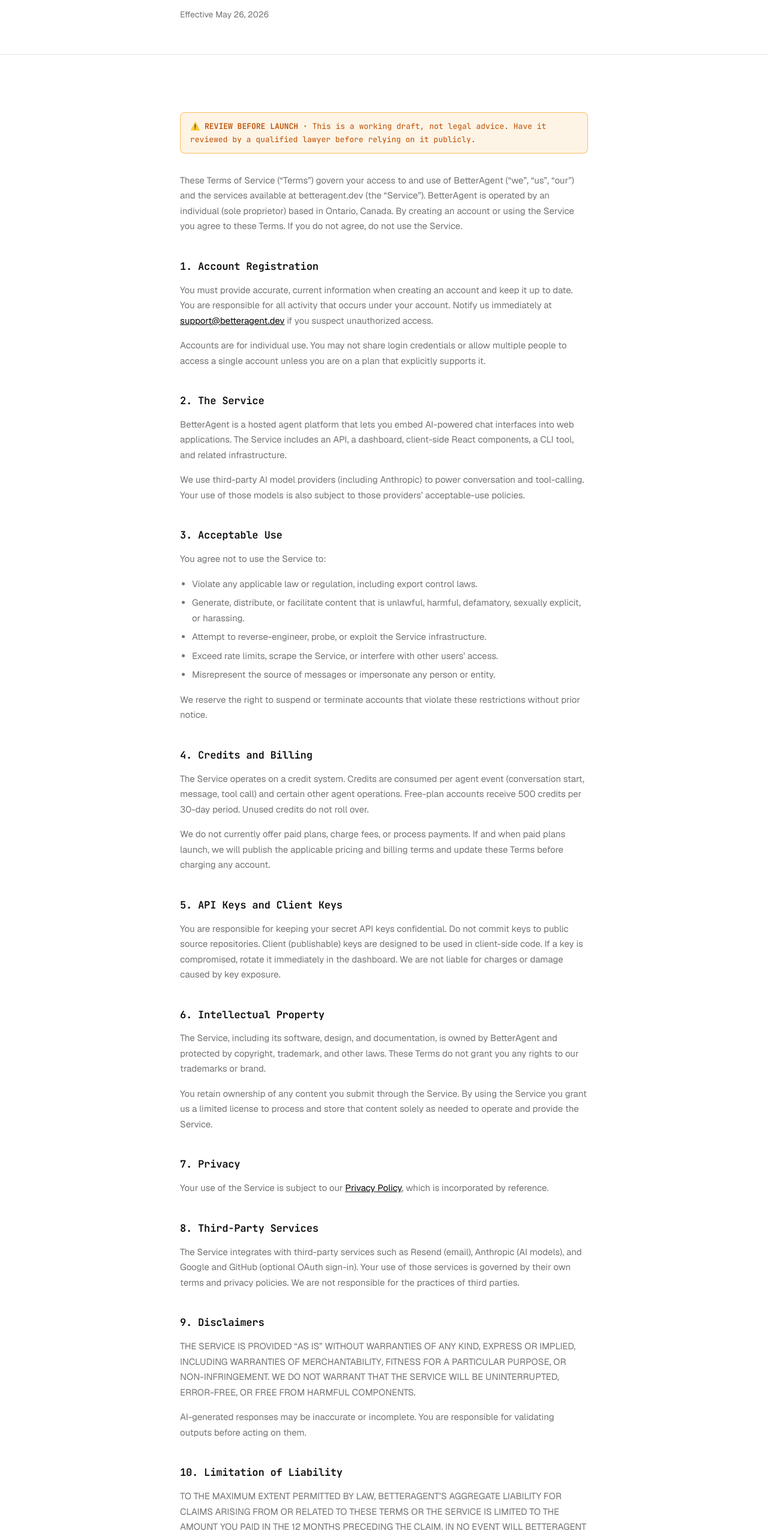
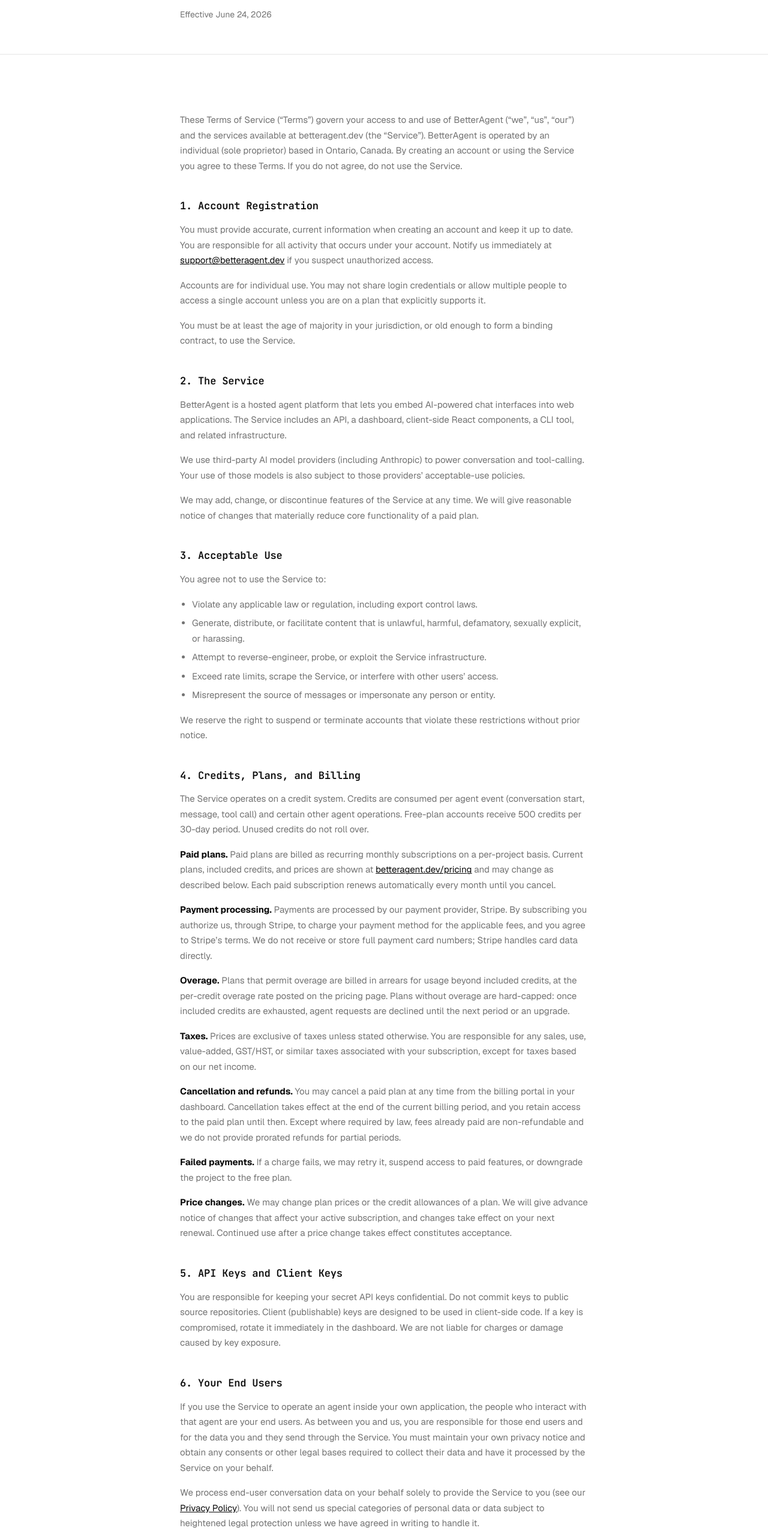
Before and after one commit to incogiscool/better-agent, a Next.js app: page /terms in a window 1280 px wide. Shown: the part 234-2797 px from the top of the page at 60% size. Built offline with nearby package versions, Linux system fonts and the light colour scheme; no server answers.

Commit message:
Terms and privacy

```diff
--- a/app/(public)/privacy/page.tsx
+++ b/app/(public)/privacy/page.tsx
@@ -6,7 +6,7 @@
   description: "How BetterAgent collects, uses, and protects your data.",
 };
 
-const EFFECTIVE_DATE = "May 26, 2026";
+const EFFECTIVE_DATE = "June 24, 2026";
 
 export default function PrivacyPage() {
   return (
@@ -27,7 +27,6 @@
 
       <section className={SEC}>
         <div className={cn(WRAP, "max-w-[760px]")}>
-          <ReviewBanner />
           <Prose>
             <p>
               This Privacy Policy describes how BetterAgent (&ldquo;we&rdquo;,
@@ -35,6 +34,15 @@
               information when you use betteragent.dev and related services
               (the &ldquo;Service&rdquo;). BetterAgent is operated by an
               individual (sole proprietor) based in Ontario, Canada.
+            </p>
+            <p>
+              This policy describes how we handle data for which we are the
+              controller — primarily account holders&rsquo; data. When you
+              deploy an agent in your own application, we process your end
+              users&rsquo; conversation data on your behalf, as your processor;
+              you remain responsible for your own privacy notice and legal basis
+              for that data (see &ldquo;Conversation data&rdquo; below and the{" "}
+              <a href="/terms">Terms of Service</a>).
             </p>
 
             <H3>1. Information We Collect</H3>
@@ -45,8 +53,14 @@
               in with Google or GitHub, in which case we store an account
               identifier from that provider and the OAuth tokens needed to
               authenticate you. Authentication is handled by our self-hosted
-              auth layer (better-auth). We do not currently offer paid plans, so
-              we do not collect or store payment information.
+              auth layer (better-auth).
+            </p>
+            <p>
+              <strong>Billing information.</strong> When you subscribe to a paid
+              plan, payments are processed by Stripe. We do not receive or store
+              your full payment card number; Stripe handles card data directly.
+              We store a Stripe customer identifier, your subscription plan and
+              status, billing period, and the email associated with billing.
             </p>
             <p>
               <strong>Usage data.</strong> We log API requests, credit
@@ -65,7 +79,16 @@
               message, the agent&rsquo;s response, and the inputs and outputs of
               any tools the agent calls. We retain this conversation history to
               power multi-turn context and to display run history in your
-              dashboard. See &ldquo;Data Retention&rdquo; below.
+              dashboard. We process this data on your behalf as your processor;
+              you are responsible for the lawful basis and any notices required
+              for your end users. See &ldquo;Data Retention&rdquo; below.
+            </p>
+            <p>
+              <strong>Product analytics.</strong> We use PostHog to understand
+              how the dashboard and marketing site are used and to capture error
+              diagnostics. This includes events such as page views and feature
+              interactions, along with a device/browser identifier. Analytics
+              requests are routed through our own domain.
             </p>
             <p>
               <strong>Technical data.</strong> We store the IP address and
@@ -77,6 +100,7 @@
             <H3>2. How We Use Information</H3>
             <ul>
               <li>Authenticate you and operate your account.</li>
+              <li>Process payments and manage paid subscriptions.</li>
               <li>Enforce plan credit limits and prevent overuse.</li>
               <li>
                 Route agent requests and return responses to your application.
@@ -93,8 +117,8 @@
                 Detect and prevent abuse, fraud, and policy violations.
               </li>
               <li>
-                Improve the Service through aggregated, anonymized usage
-                analytics.
+                Understand and improve the Service through product analytics and
+                error diagnostics.
               </li>
               <li>
                 Send operational account emails, such as credit-limit warnings.
@@ -103,18 +127,25 @@
             <p>
               We do not use conversation content to train AI models.
             </p>
+            <p>
+              Where the law requires a legal basis (such as the EU/UK GDPR), we
+              rely on performance of our contract with you, our legitimate
+              interests in operating and securing the Service, compliance with
+              legal obligations, and your consent where applicable.
+            </p>
 
-            <H3>3. Information Sharing</H3>
+            <H3>3. Information Sharing and Subprocessors</H3>
             <p>
               We do not sell personal information. We share data only with:
             </p>
             <ul>
               <li>
-                <strong>Service providers</strong> necessary to operate the
-                platform: Anthropic (AI inference), Neon (database hosting),
-                Upstash (rate limiting), Resend (email), and our hosting
-                provider. We enter into data processing agreements with these
-                providers where applicable.
+                <strong>Service providers (subprocessors)</strong> necessary to
+                operate the platform: Anthropic (AI inference), Stripe
+                (payments), Neon (database hosting), Upstash (rate limiting),
+                Resend (email), PostHog (product analytics), and Vercel
+                (application hosting). We enter into data processing agreements
+                with these providers where applicable.
               </li>
               <li>
                 <strong>Legal and safety.</strong> We may disclose data when
@@ -150,34 +181,45 @@
               account or a project from the dashboard, the associated data —
               including projects, tools, conversation history, and usage logs —
               is permanently deleted. We do not keep a recovery copy after
-              deletion.
+              deletion. We may retain limited billing records where required for
+              tax or accounting purposes.
             </p>
 
             <H3>6. Your Rights</H3>
             <p>
               Under Canada&rsquo;s Personal Information Protection and Electronic
               Documents Act (PIPEDA) and, depending on where you live, other
-              applicable laws, you may have rights to access, correct, or delete
-              your personal data, or to receive a portable copy of it. You can
-              delete your account and its data directly from the dashboard. For
-              other requests, email{" "}
+              laws such as the EU/UK GDPR or U.S. state privacy laws, you may
+              have rights to access, correct, delete, or port your personal
+              data, to object to or restrict certain processing, and to withdraw
+              consent. You can delete your account and its data directly from the
+              dashboard. For other requests, email{" "}
               <a href="mailto:legal@betteragent.dev">
                 legal@betteragent.dev
               </a>
-              . We will respond within 30 days.
+              . We will respond within the timeframe required by applicable law,
+              and within 30 days where no specific period applies.
+            </p>
+            <p>
+              If you are an end user of an application built on BetterAgent,
+              please direct privacy requests to the operator of that
+              application, who is the controller of your data; we will assist
+              them as their processor.
             </p>
             <p>
               If you have a concern we have not resolved, you may contact the
-              Office of the Privacy Commissioner of Canada.
+              Office of the Privacy Commissioner of Canada or your local data
+              protection authority.
             </p>
 
             <H3>7. Cookies and Tracking</H3>
             <p>
-              We use strictly-necessary cookies to maintain your session. We do
-              not use third-party advertising cookies or cross-site tracking.
-              You can control cookie preferences in your browser settings, though
-              disabling session cookies will prevent you from logging in. We do
-              not currently use any third-party web analytics.
+              We use strictly-necessary cookies to maintain your session, and
+              analytics cookies/identifiers from PostHog to measure product
+              usage. We do not use advertising cookies or sell your data for
+              cross-context behavioural advertising. You can control cookies in
+              your browser settings, though disabling session cookies will
+              prevent you from logging in.
             </p>
 
             <H3>8. Children&rsquo;s Privacy</H3>
@@ -190,10 +232,15 @@
 
             <H3>9. International Transfers</H3>
             <p>
-              BetterAgent operates in Canada. If you access the Service from
-              outside Canada, your information will be transferred to and
-              processed in Canada. By using the Service you consent to this
-              transfer.
+              BetterAgent operates in Canada, and our subprocessors may process
+              data in the United States and elsewhere. If you access the Service
+              from outside Canada — including from the EU or UK — your
+              information will be transferred to and processed in Canada, the
+              United States, and other countries where we or our subprocessors
+              operate. We rely on appropriate safeguards for these transfers,
+              such as adequacy decisions or standard contractual clauses, where
+              required by law. By using the Service you consent to these
+              transfers.
             </p>
 
             <H3>10. Changes to This Policy</H3>
@@ -226,16 +273,6 @@
   );
 }
 
-function ReviewBanner() {
-  return (
-    <div className="mb-8 rounded-md border border-amber-500/60 bg-amber-500/10 px-4 py-3 font-mono text-[13px] leading-relaxed text-amber-700 dark:text-amber-400">
-      <span className="font-semibold">⚠️ REVIEW BEFORE LAUNCH · </span>
-      This is a working draft, not legal advice. Have it reviewed by a qualified
-      lawyer before relying on it publicly.
-    </div>
-  );
-}
-
 function Prose({ children }: { children: React.ReactNode }) {
   return (
     <div className="font-sans text-[15px] leading-[1.7] text-foreground [&_p]:text-muted-foreground [&_p]:mb-4 [&_ul]:text-muted-foreground [&_ul]:mb-4 [&_ul]:pl-5 [&_ul]:space-y-1.5 [&_li]:list-disc [&_a]:text-foreground [&_a]:underline [&_a:hover]:text-primary [&_strong]:text-foreground">
--- a/app/(public)/terms/page.tsx
+++ b/app/(public)/terms/page.tsx
@@ -6,7 +6,7 @@
   description: "Terms and conditions for using BetterAgent.",
 };
 
-const EFFECTIVE_DATE = "May 26, 2026";
+const EFFECTIVE_DATE = "June 24, 2026";
 
 export default function TermsPage() {
   return (
@@ -27,7 +27,6 @@
 
       <section className={SEC}>
         <div className={cn(WRAP, "max-w-[760px]")}>
-          <ReviewBanner />
           <Prose>
             <p>
               These Terms of Service (&ldquo;Terms&rdquo;) govern your access to
@@ -54,6 +53,10 @@
               credentials or allow multiple people to access a single account
               unless you are on a plan that explicitly supports it.
             </p>
+            <p>
+              You must be at least the age of majority in your jurisdiction, or
+              old enough to form a binding contract, to use the Service.
+            </p>
 
             <H3>2. The Service</H3>
             <p>
@@ -66,6 +69,11 @@
               We use third-party AI model providers (including Anthropic) to
               power conversation and tool-calling. Your use of those models is
               also subject to those providers&rsquo; acceptable-use policies.
+            </p>
+            <p>
+              We may add, change, or discontinue features of the Service at any
+              time. We will give reasonable notice of changes that materially
+              reduce core functionality of a paid plan.
             </p>
 
             <H3>3. Acceptable Use</H3>
@@ -97,7 +105,7 @@
               violate these restrictions without prior notice.
             </p>
 
-            <H3>4. Credits and Billing</H3>
+            <H3>4. Credits, Plans, and Billing</H3>
             <p>
               The Service operates on a credit system. Credits are consumed per
               agent event (conversation start, message, tool call) and certain
@@ -105,10 +113,52 @@
               30-day period. Unused credits do not roll over.
             </p>
             <p>
-              We do not currently offer paid plans, charge fees, or process
-              payments. If and when paid plans launch, we will publish the
-              applicable pricing and billing terms and update these Terms before
-              charging any account.
+              <strong>Paid plans.</strong> Paid plans are billed as recurring
+              monthly subscriptions on a per-project basis. Current plans,
+              included credits, and prices are shown at{" "}
+              <a href="/pricing">betteragent.dev/pricing</a> and may change as
+              described below. Each paid subscription renews automatically every
+              month until you cancel.
+            </p>
+            <p>
+              <strong>Payment processing.</strong> Payments are processed by our
+              payment provider, Stripe. By subscribing you authorize us, through
+              Stripe, to charge your payment method for the applicable fees, and
+              you agree to Stripe&rsquo;s terms. We do not receive or store full
+              payment card numbers; Stripe handles card data directly.
+            </p>
+            <p>
+              <strong>Overage.</strong> Plans that permit overage are billed in
+              arrears for usage beyond included credits, at the per-credit
+              overage rate posted on the pricing page. Plans without overage are
+              hard-capped: once included credits are exhausted, agent requests
+              are declined until the next period or an upgrade.
+            </p>
+            <p>
+              <strong>Taxes.</strong> Prices are exclusive of taxes unless
+              stated otherwise. You are responsible for any sales, use,
+              value-added, GST/HST, or similar taxes associated with your
+              subscription, except for taxes based on our net income.
+            </p>
+            <p>
+              <strong>Cancellation and refunds.</strong> You may cancel a paid
+              plan at any time from the billing portal in your dashboard.
+              Cancellation takes effect at the end of the current billing
+              period, and you retain access to the paid plan until then. Except
+              where required by law, fees already paid are non-refundable and we
+              do not provide prorated refunds for partial periods.
+            </p>
+            <p>
+              <strong>Failed payments.</strong> If a charge fails, we may retry
+              it, suspend access to paid features, or downgrade the project to
+              the free plan.
+            </p>
+            <p>
+              <strong>Price changes.</strong> We may change plan prices or the
+              credit allowances of a plan. We will give advance notice of
+              changes that affect your active subscription, and changes take
+              effect on your next renewal. Continued use after a price change
+              takes effect constitutes acceptance.
             </p>
 
             <H3>5. API Keys and Client Keys</H3>
@@ -120,7 +170,26 @@
               are not liable for charges or damage caused by key exposure.
             </p>
 
-            <H3>6. Intellectual Property</H3>
+            <H3>6. Your End Users</H3>
+            <p>
+              If you use the Service to operate an agent inside your own
+              application, the people who interact with that agent are your end
+              users. As between you and us, you are responsible for those end
+              users and for the data you and they send through the Service. You
+              must maintain your own privacy notice and obtain any consents or
+              other legal bases required to collect their data and have it
+              processed by the Service on your behalf.
+            </p>
+            <p>
+              We process end-user conversation data on your behalf solely to
+              provide the Service to you (see our{" "}
+              <a href="/privacy">Privacy Policy</a>). You will not send us
+              special categories of personal data or data subject to
+              heightened legal protection unless we have agreed in writing to
+              handle it.
+            </p>
+
+            <H3>7. Intellectual Property</H3>
             <p>
               The Service, including its software, design, and documentation,
               is owned by BetterAgent and protected by copyright, trademark,
@@ -134,23 +203,24 @@
               provide the Service.
             </p>
 
-            <H3>7. Privacy</H3>
+            <H3>8. Privacy</H3>
             <p>
               Your use of the Service is subject to our{" "}
               <a href="/privacy">Privacy Policy</a>, which is incorporated by
               reference.
             </p>
 
-            <H3>8. Third-Party Services</H3>
+            <H3>9. Third-Party Services</H3>
             <p>
-              The Service integrates with third-party services such as Resend
-              (email), Anthropic (AI models), and Google and GitHub (optional
-              OAuth sign-in). Your use of those services is governed by their
-              own terms and privacy policies. We are not responsible for the
+              The Service integrates with third-party services, including
+              Anthropic (AI models), Stripe (payments), Resend (email), PostHog
+              (product analytics), and Google and GitHub (optional OAuth
+              sign-in). Your use of those services is governed by their own
+              terms and privacy policies. We are not responsible for the
               practices of third parties.
             </p>
 
-            <H3>9. Disclaimers</H3>
+            <H3>10. Disclaimers</H3>
             <p>
               THE SERVICE IS PROVIDED &ldquo;AS IS&rdquo; WITHOUT WARRANTIES OF
               ANY KIND, EXPRESS OR IMPLIED, INCLUDING WARRANTIES OF
@@ -163,26 +233,39 @@
               responsible for validating outputs before acting on them.
             </p>
 
-            <H3>10. Limitation of Liability</H3>
+            <H3>11. Limitation of Liability</H3>
             <p>
               TO THE MAXIMUM EXTENT PERMITTED BY LAW, BETTERAGENT&rsquo;S
               AGGREGATE LIABILITY FOR CLAIMS ARISING FROM OR RELATED TO THESE
-              TERMS OR THE SERVICE IS LIMITED TO THE AMOUNT YOU PAID IN THE 12
-              MONTHS PRECEDING THE CLAIM. IN NO EVENT WILL BETTERAGENT BE
-              LIABLE FOR INDIRECT, INCIDENTAL, SPECIAL, CONSEQUENTIAL, OR
-              EXEMPLARY DAMAGES.
+              TERMS OR THE SERVICE IS LIMITED TO THE GREATER OF THE AMOUNT YOU
+              PAID US IN THE 12 MONTHS PRECEDING THE CLAIM OR CAD $100. IN NO
+              EVENT WILL BETTERAGENT BE LIABLE FOR INDIRECT, INCIDENTAL,
+              SPECIAL, CONSEQUENTIAL, OR EXEMPLARY DAMAGES. Some jurisdictions do
+              not allow certain limitations, so parts of this section may not
+              apply to you.
             </p>
 
-            <H3>11. Termination</H3>
+            <H3>12. Indemnification</H3>
+            <p>
+              You agree to indemnify and hold harmless BetterAgent from and
+              against any claims, damages, liabilities, and reasonable expenses
+              (including legal fees) arising out of your use of the Service,
+              your content, your end users, or your violation of these Terms or
+              of any law or third-party right.
+            </p>
+
+            <H3>13. Termination</H3>
             <p>
               You may stop using the Service and close your account at any
               time. We may suspend or terminate your access if you violate
               these Terms, with or without notice. Upon termination, your right
-              to use the Service ends immediately. Sections 6, 9, 10, and 13
+              to use the Service ends immediately. Sections that by their nature
+              should survive — including Intellectual Property, Disclaimers,
+              Limitation of Liability, Indemnification, and Governing Law —
               survive termination.
             </p>
 
-            <H3>12. Changes to These Terms</H3>
+            <H3>14. Changes to These Terms</H3>
             <p>
               We may revise these Terms at any time by posting an updated
               version on this page with a new effective date. For material
@@ -191,16 +274,30 @@
               the revised Terms.
             </p>
 
-            <H3>13. Governing Law</H3>
+            <H3>15. Governing Law</H3>
             <p>
               These Terms are governed by the laws of the Province of Ontario
               and the federal laws of Canada applicable therein, without regard
               to conflict-of-law principles. Disputes shall be resolved
               exclusively in the courts located in Ontario, and each party
-              consents to the jurisdiction of those courts.
+              consents to the jurisdiction of those courts. Nothing in these
+              Terms removes mandatory consumer-protection rights you may have
+              under the laws of your place of residence.
             </p>
 
-            <H3>14. Contact</H3>
+            <H3>16. General</H3>
+            <p>
+              These Terms, together with the Privacy Policy, are the entire
+              agreement between you and us regarding the Service. If any
+              provision is held unenforceable, the remaining provisions stay in
+              effect. Our failure to enforce a provision is not a waiver of it.
+              You may not assign these Terms without our consent; we may assign
+              them in connection with a merger, acquisition, or sale of assets.
+              We are not liable for delays or failures caused by events beyond
+              our reasonable control.
+            </p>
+
+            <H3>17. Contact</H3>
             <p>
               Questions about these Terms?{" "}
               <a href="mailto:legal@betteragent.dev">legal@betteragent.dev</a>
@@ -220,19 +317,9 @@
   );
 }
 
-function ReviewBanner() {
-  return (
-    <div className="mb-8 rounded-md border border-amber-500/60 bg-amber-500/10 px-4 py-3 font-mono text-[13px] leading-relaxed text-amber-700 dark:text-amber-400">
-      <span className="font-semibold">⚠️ REVIEW BEFORE LAUNCH · </span>
-      This is a working draft, not legal advice. Have it reviewed by a qualified
-      lawyer before relying on it publicly.
-    </div>
-  );
-}
-
 function Prose({ children }: { children: React.ReactNode }) {
   return (
-    <div className="font-sans text-[15px] leading-[1.7] text-foreground [&_p]:text-muted-foreground [&_p]:mb-4 [&_ul]:text-muted-foreground [&_ul]:mb-4 [&_ul]:pl-5 [&_ul]:space-y-1.5 [&_li]:list-disc [&_a]:text-foreground [&_a]:underline [&_a:hover]:text-primary">
+    <div className="font-sans text-[15px] leading-[1.7] text-foreground [&_p]:text-muted-foreground [&_p]:mb-4 [&_ul]:text-muted-foreground [&_ul]:mb-4 [&_ul]:pl-5 [&_ul]:space-y-1.5 [&_li]:list-disc [&_a]:text-foreground [&_a]:underline [&_a:hover]:text-primary [&_strong]:text-foreground">
       {children}
     </div>
   );
```
